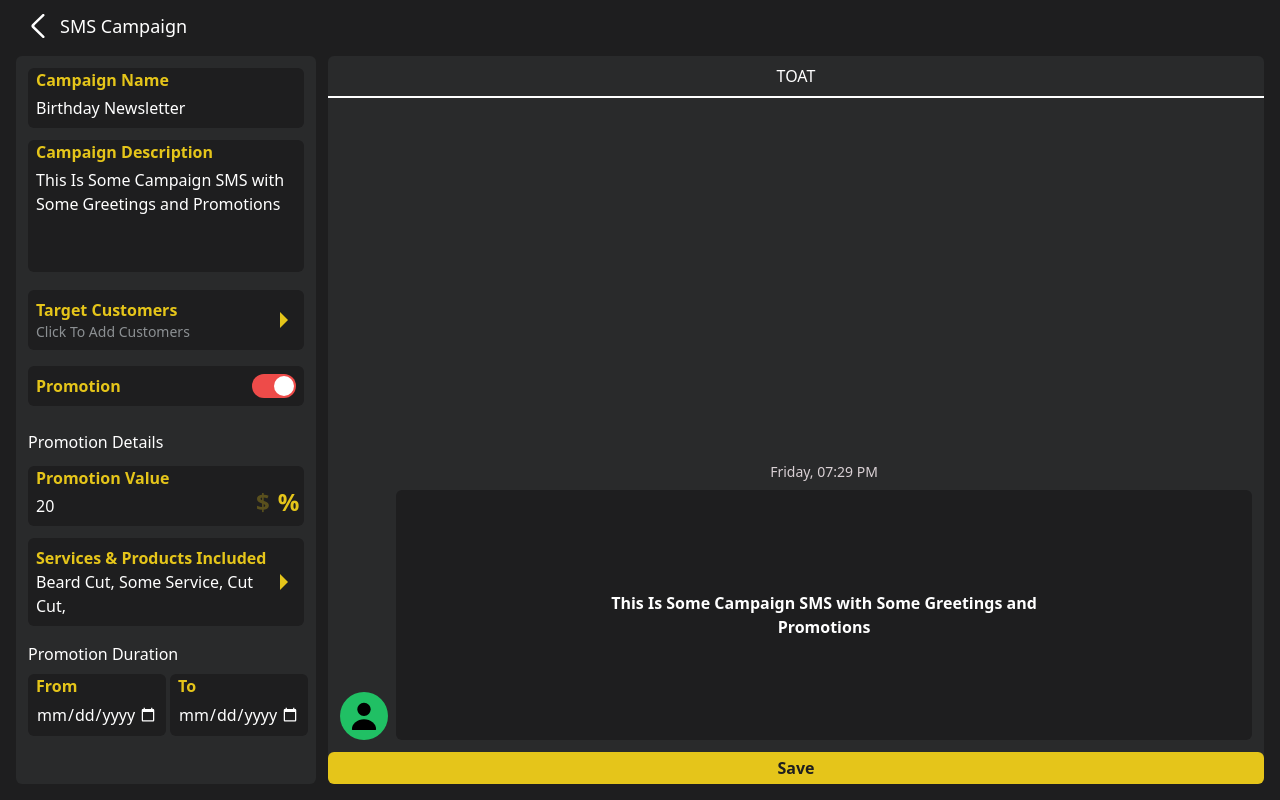
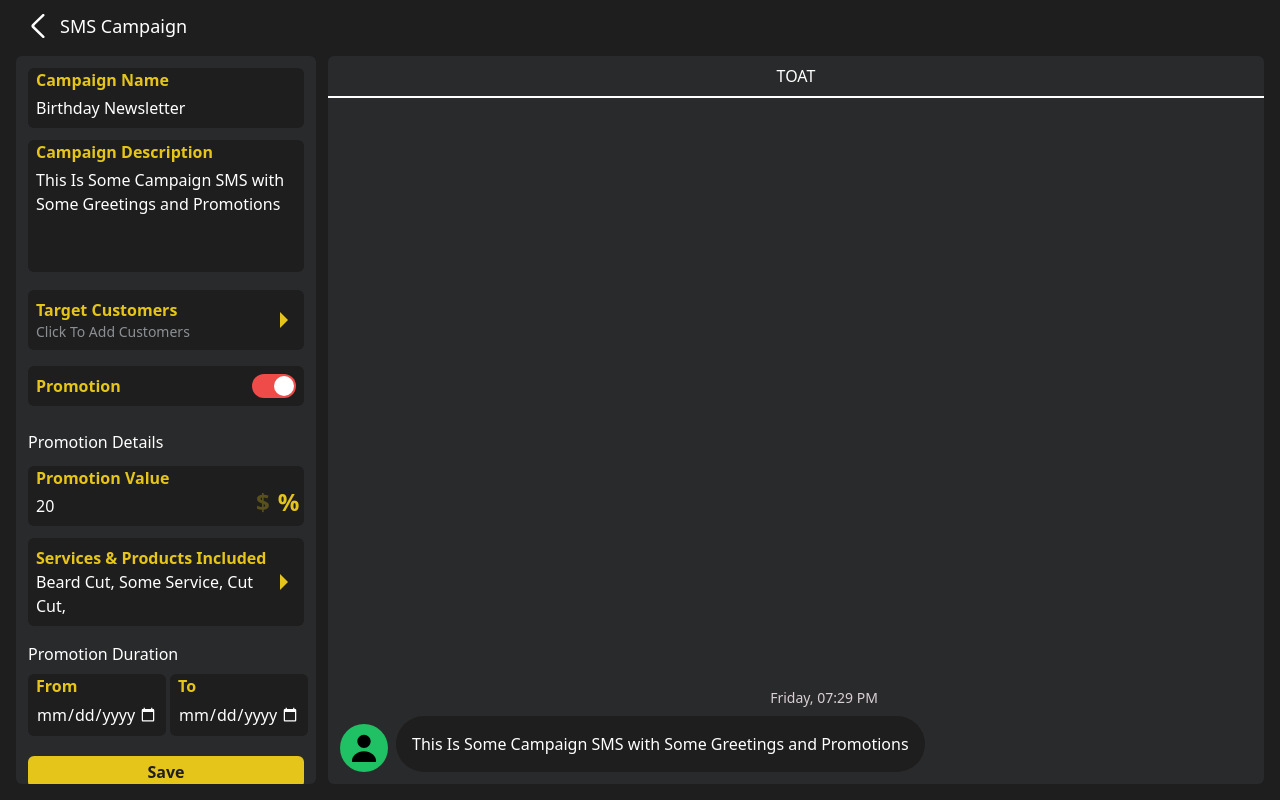
Before and after one commit to DavidMeseha/Campagin-and-survey, a React (Create React App) app: page /edit-campaign/sms/1 in a window 1280 px wide. Built offline with nearby package versions, Linux system fonts and the light colour scheme.

Commit message:
Email Add and Edit

```diff
--- a/src/components/create-campaign/SMSMenu.js
+++ b/src/components/create-campaign/SMSMenu.js
@@ -7,8 +7,15 @@ import ServicesSelectButton from "./ServicesSelectButton";
 import CustomerSelectButton from "./CustomerSelectButton";
 import { convertDateToYMD } from "../../utilities/convertDateToYMD";
 import { isEmpty } from "lodash";
+import Button from "../general/Button";
+import { useNavigate } from "react-router";
+import DonePopup from "../general/DonePopup";
+import Message from "../general/Message";
+import useData from "../../hooks/useData";
 
-const SMSMenu = ({ setCampaign, edit, selectedCampaign }) => {
+const SMSMenu = ({ setCampaign, campaign, isEdit, selectedCampaign }) => {
+    const navigate = useNavigate()
+    const { editCampaign, addNewCampaign } = useData()
     const [campaignName, setCampaignName] = useState('')
     const [description, setDescription] = useState('')
     const [containPromotion, setContainPromotion] = useState(false)
@@ -17,8 +24,12 @@ const SMSMenu = ({ setCampaign, edit, selectedCampaign }) => {
     const [selectedCustomers, setSelectedCustomers] = useState([])
     const [selectedServices, setSelectedServices] = useState([])
 
+    const [errorMessage, setErrorMesssage] = useState('')
+    const [isError, setIsError] = useState(false)
+    const [isDone, setIsDone] = useState(false)
+
     useEffect(() => {
-        if (edit && !isEmpty(selectedCampaign)) {
+        if (isEdit && !isEmpty(selectedCampaign)) {
             setCampaignName(selectedCampaign.name)
             setDescription(selectedCampaign.description)
             setSelectedCustomers([...selectedCampaign.targetCustomers])
@@ -50,8 +61,35 @@ const SMSMenu = ({ setCampaign, edit, selectedCampaign }) => {
         })
     }, [campaignName, containPromotion, promotionValue, promotionDuration, selectedCustomers, selectedServices, description])
 
+    const threwError = (message) => {
+        setErrorMesssage(message)
+        setIsError(true)
+    }
+
+    const save = () => {
+        if (!campaign.name) return threwError('Campaign Name Field Is Empty')
+        if (!campaign.description) return threwError('Campaign Description Field Is Empty')
+        if (campaign.targetCustomers.length < 1) return threwError('No Customers Targeted')
+        if (campaign.promotion) {
+            if (!campaign.promotion.value) return threwError('It contains promotion but has no value')
+            if (campaign.promotion.services.length < 1) return threwError('It contains promotion but has no selected services')
+            if (campaign.promotion.duration.start > campaign.promotion.duration.end) return threwError('Promotion duration end should be after the start value')
+        }
+
+        if (!isEdit) addNewCampaign(campaign, 'SMS')
+        else editCampaign(campaign.id, campaign)
+
+        setIsDone(true)
+        setTimeout(() => {
+            setIsDone(false)
+            navigate('/')
+        }, 1200)
+    }
+
     return (
         <>
+            {isDone && <DonePopup action={'New Campaign Created'} />}
+            <Message message={errorMessage} state={isError} setState={setIsError} />
             <div>
                 <TextInput
                     title={'Campaign Name'}
@@ -104,6 +142,7 @@ const SMSMenu = ({ setCampaign, edit, selectedCampaign }) => {
                     </div>
                 </div>
             </div>
+            <div className="my-2"><Button action={save} name={'Save'} color={'bg-color4'} /></div>
         </>
     )
 };
--- a/src/page/SMSCampgain.js
+++ b/src/page/SMSCampgain.js
@@ -2,10 +2,8 @@ import { useLocation, useNavigate, useParams } from "react-router";
 import Header from "../components/general/Header";
 import SMSMenu from "../components/create-campaign/SMSMenu";
 import { useEffect, useState } from "react";
-import { Edit, User } from "../components/general/Icons";
+import { User } from "../components/general/Icons";
 import Button from "../components/general/Button";
-import Message from '../components/general/Message'
-import DonePopup from "../components/general/DonePopup";
 import useData from "../hooks/useData";
 import { cloneDeep } from "lodash";
 
@@ -13,14 +11,11 @@ const SMSCampgain = () => {
     const navigate = useNavigate()
     const location = useLocation()
     const { id } = useParams()
-    const { campaigns, editCampaign, addNewCampaign } = useData()
+    const { campaigns } = useData()
     const [campaign, setCampaign] = useState({})
     const [selectedCampaign, setSelectedCampaign] = useState({})
-    const [errorMessage, setErrorMesssage] = useState('')
-    const [isError, setIsError] = useState(false)
-    const [isDone, setIsDone] = useState(false)
-    const [isView, setIsView] = useState(false)
     const isEdit = location.pathname !== '/create-campaign/sms'
+    const [isView, setIsView] = useState(isEdit)
 
     useEffect(() => {
         if (isEdit && id) {
@@ -37,35 +32,8 @@ const SMSCampgain = () => {
         }
     }, [campaigns])
 
-    const threwError = (message) => {
-        setErrorMesssage(message)
-        setIsError(true)
-    }
-
-    const save = () => {
-        if (!campaign.name) return threwError('Campaign Name Field Is Empty')
-        if (!campaign.description) return threwError('Campaign Description Field Is Empty')
-        if (campaign.targetCustomers.length < 1) return threwError('No Customers Targeted')
-        if (campaign.promotion) {
-            if (!campaign.promotion.value) return threwError('It contains promotion but has no value')
-            if (campaign.promotion.services.length < 1) return threwError('It contains promotion but has no selected services')
-            if (campaign.promotion.duration.start > campaign.promotion.duration.end) return threwError('Promotion duration end should be after the start value')
-        }
-
-        if (!isEdit) addNewCampaign(campaign, 'SMS')
-        else editCampaign(campaign.id, campaign)
-
-        setIsDone(true)
-        setTimeout(() => {
-            setIsDone(false)
-            navigate('/')
-        }, 1200)
-    }
-
     return (
         <div className="relative">
-            {isDone && <DonePopup action={'New Campaign Created'} />}
-            <Message message={errorMessage} state={isError} setState={setIsError} />
             <div className="relative h-[100vh] mx-4 text-color2 overflow-hidden">
                 <div className="flex justify-between items-center p-3">
                     <Header title={'SMS Campaign'} action={() => navigate('/')} />
@@ -73,7 +41,7 @@ const SMSCampgain = () => {
                 </div>
                 <main className={`absolute flex gap-3 sm:w-full w-[200%] top-14 bottom-4 ${isView ? 'left-[-100%]' : 'left-0'} sm:left-0`}>
                     <div className="sm:w-[300px] w-1/2 p-3 bg-secondary rounded-md overflow-auto">
-                        <SMSMenu save={save} campaign={campaign} selectedCampaign={selectedCampaign} setCampaign={setCampaign} edit={isEdit} />
+                        <SMSMenu campaign={campaign} selectedCampaign={selectedCampaign} setCampaign={setCampaign} isEdit={isEdit} />
                     </div>
                     <div className="flex flex-col sm:grow w-1/2 bg-secondary rounded-md">
                         <div className="w-full p-2 border-b-2 border-b-color2 text-center">TOAT</div>
@@ -81,12 +49,13 @@ const SMSCampgain = () => {
                             <div className="w-12 p-2 bg-green rounded-full"><User /></div>
                             <div className="grow">
                                 <div className="w-full text-center text-color8 text-sm p-2">{new Date().toLocaleDateString('en', { weekday: 'long' }) + ', ' + new Date().toLocaleTimeString('en', { hour12: true, hour: '2-digit', minute: '2-digit' })}</div>
-                                <div className="w-full min-h-[250px] flex items-center bg-primary rounded-md">
-                                    <div className="grow text-center font-bold text-base"><p className="w-[35vw] m-auto overflow-hidden">{campaign.description}</p></div>
+                                <div className="p-4 w-fit min-h-[50px] bg-primary rounded-[30px]">
+                                    <div className="text-base">
+                                        <p className="overflow-hidden">{campaign.description ? campaign.description : 'Edit Description For Message Content'}</p>
+                                    </div>
                                 </div>
                             </div>
                         </div>
-                        <div><Button action={save} name={'Save'} color={'bg-color4'} /></div>
                     </div>
                 </main>
             </div>
--- a/src/popups/CampaignPerformance.js
+++ b/src/popups/CampaignPerformance.js
@@ -18,7 +18,7 @@ const CampaignPerformance = ({ campaign, close }) => {
                 </div>
                 <div className={sectionStyle}>
                     <div className={titleStyle}>Percentage Engaged</div>
-                    <div>{(campaign.performance.engagement / campaign.targetCustomers.length) * 100}% of the customers engaged</div>
+                    <div>{((campaign.performance.engagement / campaign.targetCustomers.length) * 100).toFixed(2)}% of the customers engaged</div>
                 </div>
                 <div className={sectionStyle}>
                     <div className={titleStyle}>Sales</div>
```
